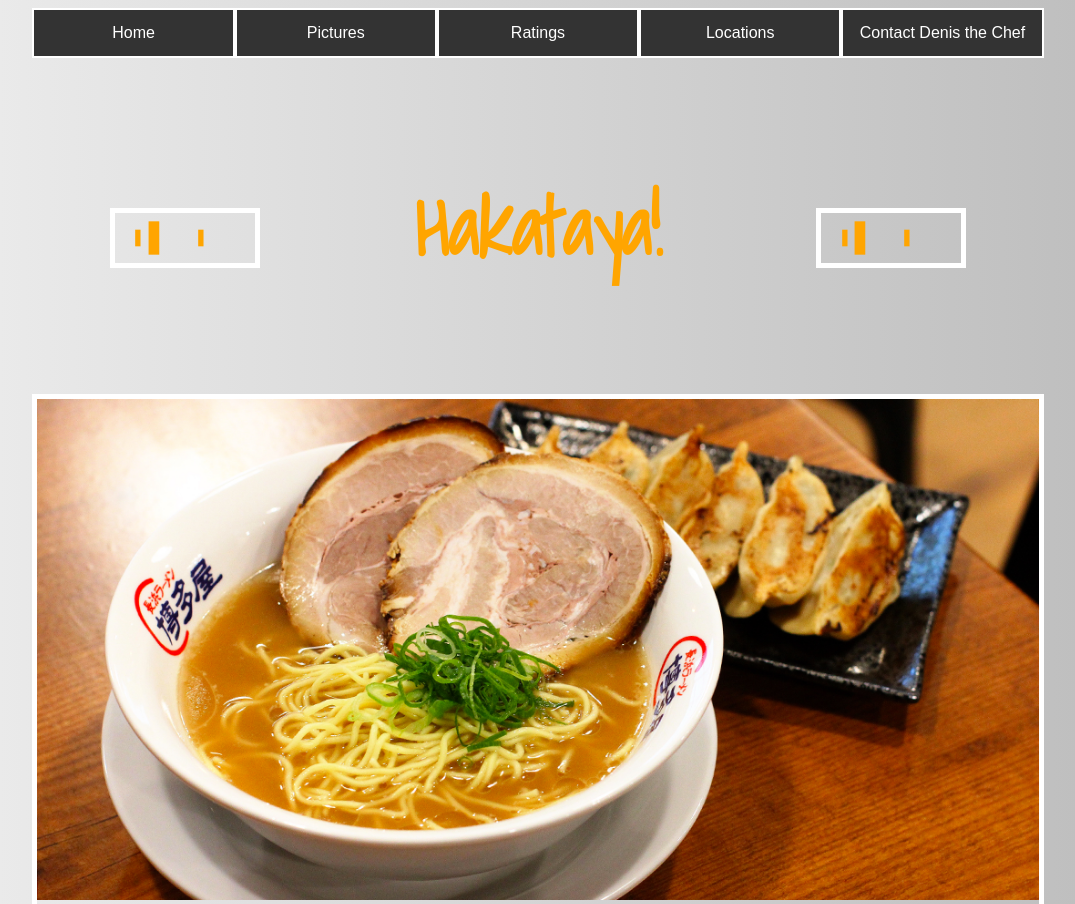
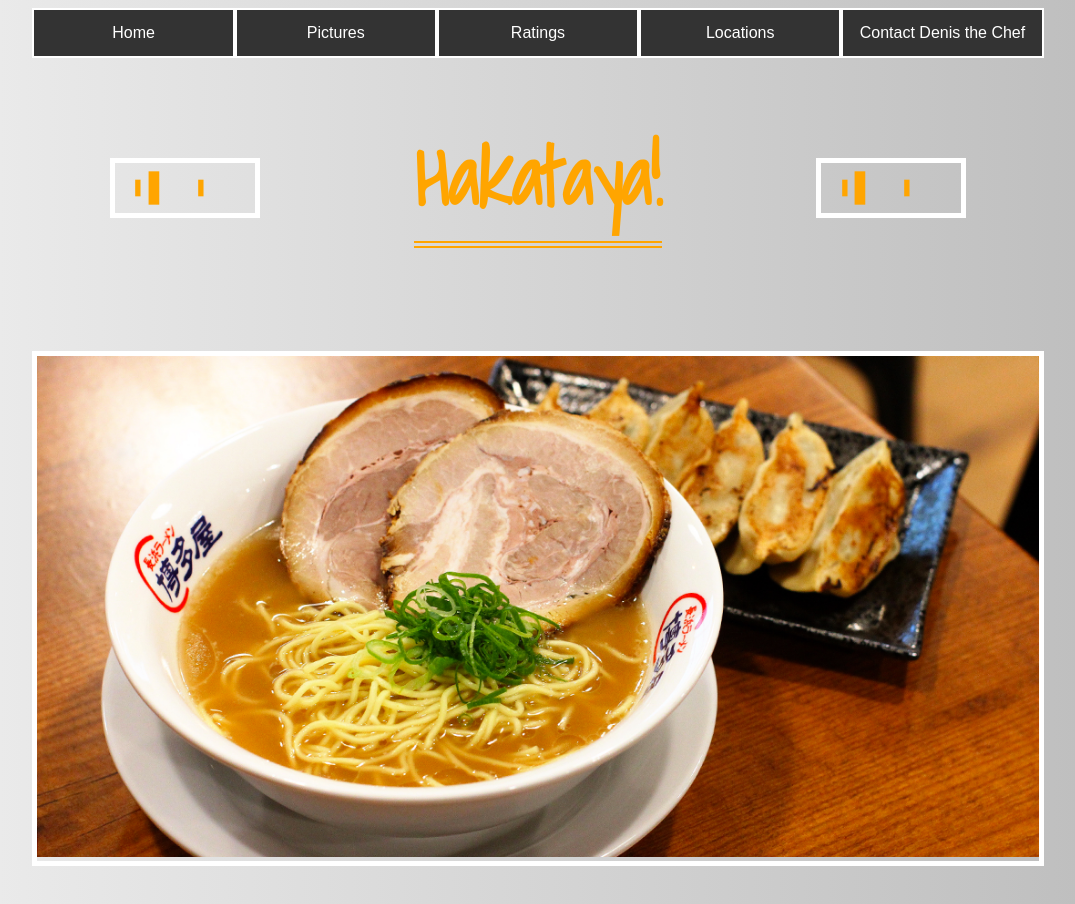
Before and after one commit to jeffmjwong/favourite_dish, a plain HTML site: page index.html in a window 1280 px wide. Shown: the top 904 px of the page, without its empty margins (102-1177 px from the left). Drawn offline with Linux system fonts and the light colour scheme.

Commit message:
Complete project

```diff
--- a/style.css
+++ b/style.css
@@ -48,7 +48,7 @@ body {
 .banner {
   display: flex;
   width: 80%;
-  margin: 50px auto;
+  margin: auto;
   justify-content: space-around;
   text-align: center;
   color: orange;
@@ -57,6 +57,7 @@ body {
 .hakataya {
   font-family: "Shadows Into Light", cursive;
   font-size: 80px;
+  border-bottom: 7px double orange;
 }
 
 .image-container {
```
